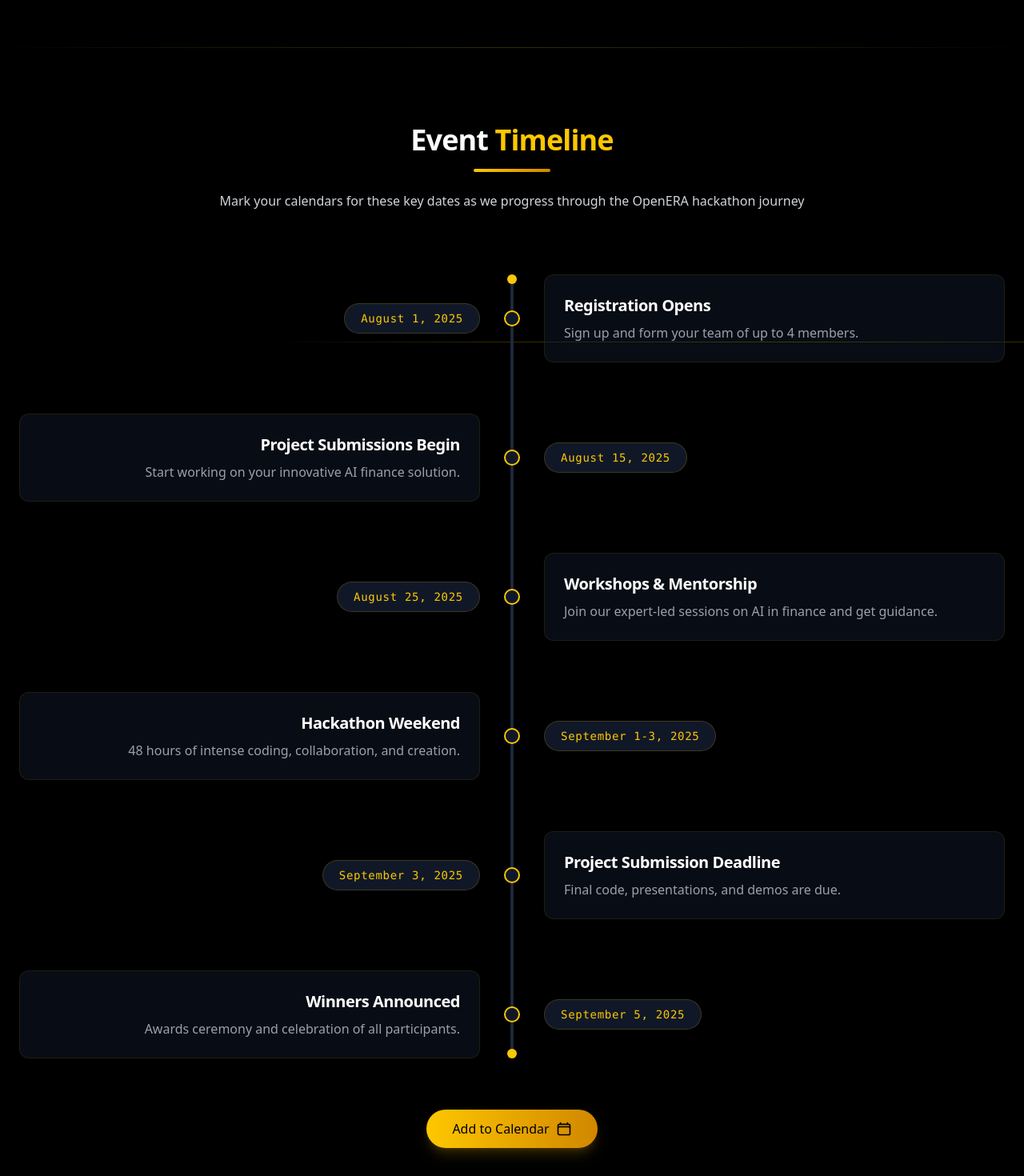
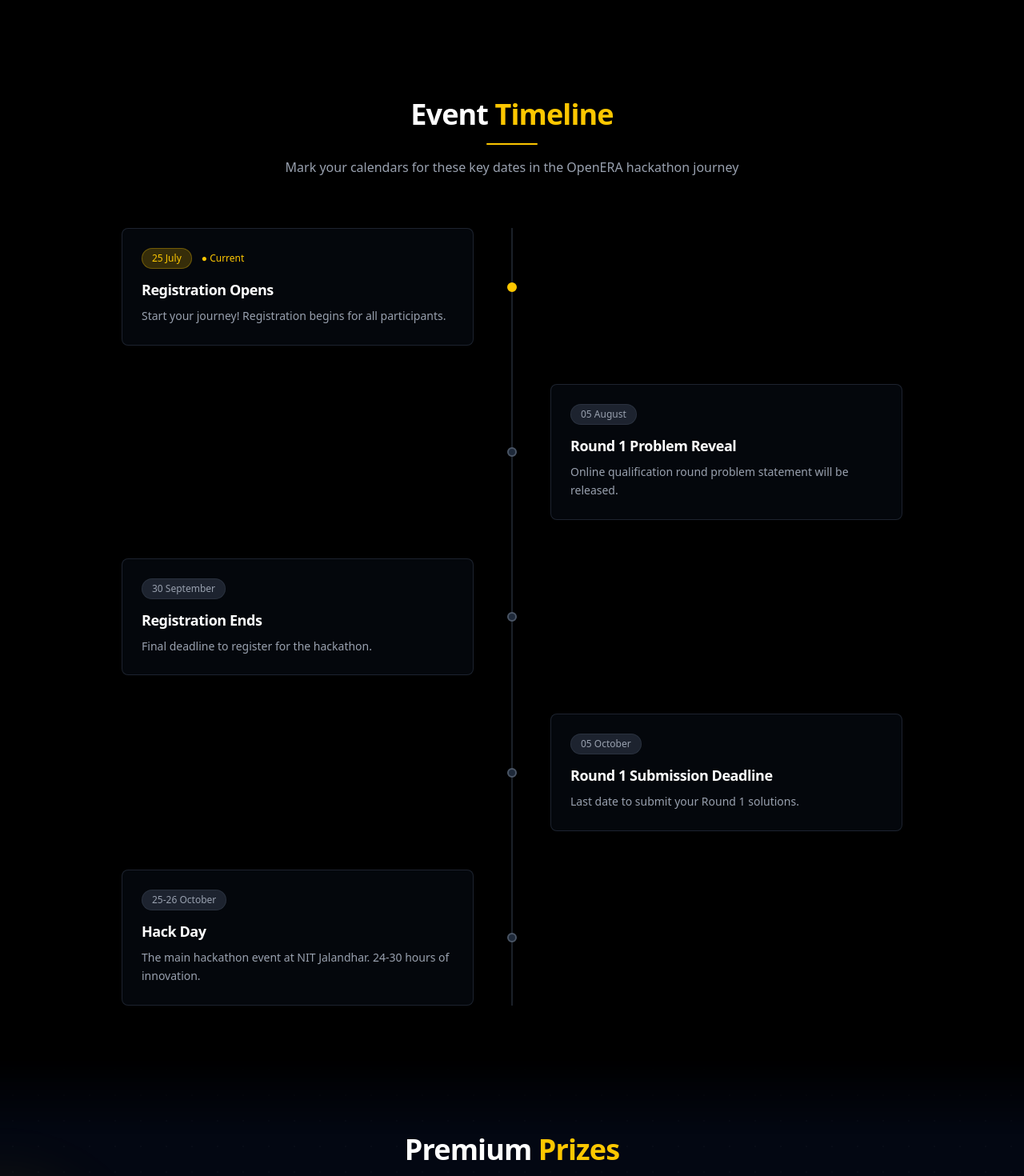
Before and after one commit to chahatkesh/openera, a Next.js app: page / in a window 1280 px wide. Shown: the part 2700-4170 px from the top of the page at 80% size. Built offline with nearby package versions, Linux system fonts and the light colour scheme.

Commit message:
Refactor Timeline component: update event dates and descriptions, enhance layout, and improve styling for better readability.

```diff
--- a/src/components/Timeline.tsx
+++ b/src/components/Timeline.tsx
@@ -15,59 +15,40 @@ const Timeline = () => {
 
   const timelineEvents = [
     {
-      date: "August 1, 2025",
+      date: "25 July",
       title: "Registration Opens",
-      description: "Sign up and form your team of up to 4 members."
+      description: "Start your journey! Registration begins for all participants.",
+      status: "current"
     },
     {
-      date: "August 15, 2025",
-      title: "Project Submissions Begin",
-      description: "Start working on your innovative AI finance solution."
+      date: "05 August",
+      title: "Round 1 Problem Reveal",
+      description: "Online qualification round problem statement will be released.",
+      status: "upcoming"
     },
     {
-      date: "August 25, 2025",
-      title: "Workshops & Mentorship",
-      description: "Join our expert-led sessions on AI in finance and get guidance."
+      date: "30 September",
+      title: "Registration Ends",
+      description: "Final deadline to register for the hackathon.",
+      status: "upcoming"
     },
     {
-      date: "September 1-3, 2025",
-      title: "Hackathon Weekend",
-      description: "48 hours of intense coding, collaboration, and creation."
+      date: "05 October",
+      title: "Round 1 Submission Deadline",
+      description: "Last date to submit your Round 1 solutions.",
+      status: "upcoming"
     },
     {
-      date: "September 3, 2025",
-      title: "Project Submission Deadline",
-      description: "Final code, presentations, and demos are due."
-    },
-    {
-      date: "September 5, 2025",
-      title: "Winners Announced",
-      description: "Awards ceremony and celebration of all participants."
+      date: "25-26 October",
+      title: "Hack Day",
+      description: "The main hackathon event at NIT Jalandhar. 24-30 hours of innovation.",
+      status: "upcoming"
     }
   ];
 
   return (
-    <section id="timeline" className="py-24 relative overflow-hidden section-border">
-      {/* Blueprint-inspired background elements */}
-      <div className="absolute inset-0 opacity-[0.006]">
-        <div
-          className="absolute inset-0"
-          style={{
-            backgroundImage: `
-              linear-gradient(45deg, rgba(255, 215, 0, 0.08) 1px, transparent 1px),
-              linear-gradient(-45deg, rgba(255, 215, 0, 0.05) 1px, transparent 1px)
-            `,
-            backgroundSize: '60px 60px, 80px 80px',
-            animation: 'gridPulse 10s ease-in-out infinite alternate'
-          }}
-        />
-      </div>
-
-      {/* Timeline data streams */}
-      <div className="absolute right-0 top-1/4 w-full h-px opacity-[0.01] bg-gradient-to-l from-transparent via-yellow-400 to-transparent"
-           style={{ animation: 'dataStream 18s linear infinite reverse' }} />
-
-      <div className="container max-w-7xl mx-auto px-6 relative z-20">
+    <section id="timeline" className="py-16 relative overflow-hidden">
+      <div className="container max-w-5xl mx-auto px-6 relative z-20">
         <motion.div
           initial="hidden"
           whileInView="visible"
@@ -76,20 +57,20 @@ const Timeline = () => {
             hidden: {},
             visible: {
               transition: {
-                staggerChildren: 0.1
+                staggerChildren: 0.15
               }
             }
           }}
         >
           {/* Section header */}
-          <motion.div variants={fadeIn} className="mb-20 text-center">
-            <h2 className="text-4xl font-bold mb-4 font-heading">
+          <motion.div variants={fadeIn} className="mb-16 text-center">
+            <h2 className="text-3xl md:text-4xl font-bold mb-4">
               <span className="text-white">Event</span>
               <span className="text-yellow-400"> Timeline</span>
             </h2>
-            <div className="w-24 h-1 bg-gradient-to-r from-yellow-400 to-yellow-600 mx-auto rounded-full"></div>
-            <p className="mt-6 text-gray-300 max-w-3xl mx-auto font-body">
-              Mark your calendars for these key dates as we progress through the OpenERA hackathon journey
+            <div className="w-16 h-0.5 bg-yellow-400 mx-auto rounded-full mb-4"></div>
+            <p className="text-gray-400 max-w-2xl mx-auto text-sm md:text-base">
+              Mark your calendars for these key dates in the OpenERA hackathon journey
             </p>
           </motion.div>
 
@@ -97,79 +78,59 @@ const Timeline = () => {
           <div className="relative">
             {/* Vertical line */}
             <motion.div
-              className="absolute left-0 md:left-1/2 transform md:-translate-x-1/2 top-0 bottom-0 w-1 bg-gray-800"
+              className="absolute left-6 md:left-1/2 transform md:-translate-x-1/2 top-0 bottom-0 w-px bg-gray-700"
               initial={{ scaleY: 0, originY: 0 }}
               whileInView={{ scaleY: 1 }}
               viewport={{ once: true }}
-              transition={{ duration: 1.5, ease: "easeInOut" }}
-            >
-              <div className="absolute top-0 left-1/2 transform -translate-x-1/2 w-3 h-3 rounded-full bg-yellow-400"></div>
-              <div className="absolute bottom-0 left-1/2 transform -translate-x-1/2 w-3 h-3 rounded-full bg-yellow-400"></div>
-            </motion.div>
+              transition={{ duration: 1.2, ease: "easeInOut" }}
+            />
 
-            <div className="relative z-10">
+            <div className="relative z-10 space-y-12">
               {timelineEvents.map((event, index) => (
-                <div key={index} className="mb-16 relative">
-                  <motion.div
-                    className={`flex flex-col ${
-                      index % 2 === 0 ? 'md:flex-row' : 'md:flex-row-reverse'
-                    } items-center`}
-                    variants={fadeIn}
-                  >
-                    {/* Date bubble */}
-                    <div className={`w-full md:w-1/2 flex ${
-                      index % 2 === 0 ? 'md:justify-end md:pr-10' : 'md:justify-start md:pl-10'
-                    } mb-6 md:mb-0`}>
-                      <div
-                        className="bg-gray-900 border border-yellow-500/20 px-5 py-2 rounded-full text-yellow-400 font-mono text-sm tracking-wider inline-block"
-                        data-date={event.date}
-                      >
-                        {event.date}
+                <motion.div
+                  key={index}
+                  className="relative flex items-center"
+                  variants={fadeIn}
+                >
+                  {/* Timeline dot */}
+                  <div className={`absolute left-6 md:left-1/2 transform -translate-x-1/2 w-3 h-3 rounded-full border-2 ${
+                    event.status === 'current'
+                      ? 'bg-yellow-400 border-yellow-400'
+                      : 'bg-gray-800 border-gray-600'
+                  }`} />
+
+                  {/* Content */}
+                  <div className={`w-full md:w-1/2 ml-16 md:ml-0 ${
+                    index % 2 === 0 ? 'md:pr-12' : 'md:pl-12 md:ml-auto'
+                  }`}>
+                    <div className="bg-gray-900/30 border border-gray-700/50 rounded-lg p-6 backdrop-blur-sm hover:border-yellow-400/30 transition-all duration-300">
+                      {/* Date badge */}
+                      <div className="flex items-center gap-3 mb-3">
+                        <span className={`text-xs font-medium px-3 py-1 rounded-full ${
+                          event.status === 'current'
+                            ? 'bg-yellow-400/20 text-yellow-400 border border-yellow-400/30'
+                            : 'bg-gray-700/50 text-gray-400 border border-gray-600/30'
+                        }`}>
+                          {event.date}
+                        </span>
+                        {event.status === 'current' && (
+                          <span className="text-xs text-yellow-400 font-medium">● Current</span>
+                        )}
                       </div>
+
+                      {/* Title and description */}
+                      <h3 className="text-lg font-semibold text-white mb-2">
+                        {event.title}
+                      </h3>
+                      <p className="text-gray-400 text-sm leading-relaxed">
+                        {event.description}
+                      </p>
                     </div>
-
-                    {/* Circle connector (only visible on md and above) */}
-                    <div className="hidden md:block absolute left-1/2 transform -translate-x-1/2 w-5 h-5 bg-gray-900 border-2 border-yellow-400 rounded-full"></div>
-
-                    {/* Content */}
-                    <div className={`w-full md:w-1/2 ${
-                      index % 2 === 0 ? 'md:pl-10' : 'md:pr-10 md:text-right'
-                    }`}>
-                      <motion.div
-                        className="card-hover bg-gray-900/50 border border-yellow-500/10 rounded-xl p-6 transition-all duration-300"
-                        whileHover={{
-                          scale: 1.02,
-                          y: -4,
-                          transition: { type: "spring", stiffness: 300, damping: 20 }
-                        }}
-                      >
-                        <h3 className="text-xl font-semibold text-white mb-2 font-heading">{event.title}</h3>
-                        <p className="text-gray-400 font-body">{event.description}</p>
-                      </motion.div>
-                    </div>
-                  </motion.div>
-                </div>
+                  </div>
+                </motion.div>
               ))}
             </div>
           </div>
-
-          {/* CTA */}
-          <motion.div
-            variants={fadeIn}
-            className="mt-10 text-center"
-          >
-            <motion.a
-              href="#register"
-              className="inline-flex items-center px-8 py-3 bg-gradient-to-r from-yellow-400 to-yellow-600 hover:from-yellow-500 hover:to-yellow-700 text-black font-medium rounded-full shadow-lg shadow-yellow-500/20 transition-all duration-300"
-              whileHover={{ scale: 1.05, y: -2 }}
-              whileTap={{ scale: 0.95 }}
-            >
-              Add to Calendar
-              <svg xmlns="http://www.w3.org/2000/svg" fill="none" viewBox="0 0 24 24" strokeWidth={2} stroke="currentColor" className="w-5 h-5 ml-2">
-                <path strokeLinecap="round" strokeLinejoin="round" d="M6.75 3v2.25M17.25 3v2.25M3 18.75V7.5a2.25 2.25 0 012.25-2.25h13.5A2.25 2.25 0 0121 7.5v11.25m-18 0A2.25 2.25 0 005.25 21h13.5A2.25 2.25 0 0021 18.75m-18 0v-7.5A2.25 2.25 0 015.25 9h13.5A2.25 2.25 0 0121 11.25v7.5" />
-              </svg>
-            </motion.a>
-          </motion.div>
         </motion.div>
       </div>
     </section>
```
